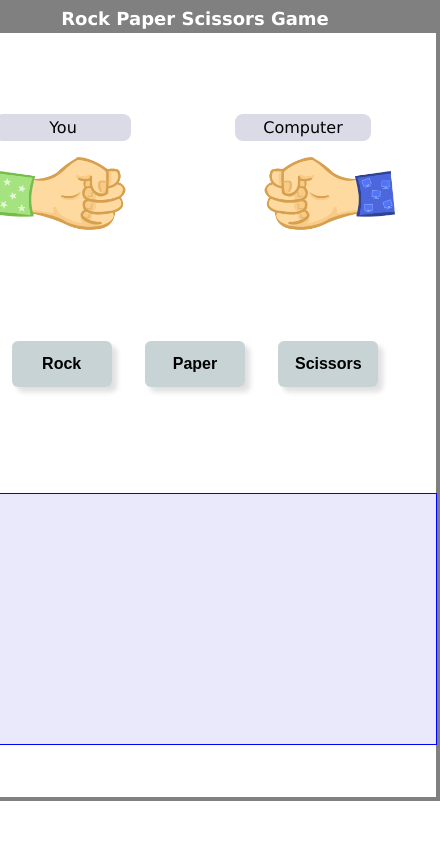
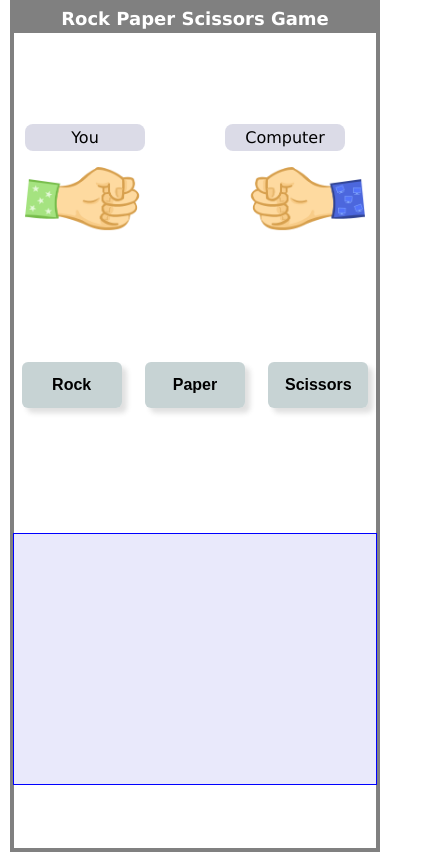
Before and after one commit to jovdim/Rock-Paper-Scissors-Game-Improved-, a plain HTML site: page Rock Paper Scissors Game/index.html in a window 390 px wide. Shown: the whole page, 440 px wide, since content can reach past the window. Drawn offline with Linux system fonts and the light colour scheme.

Commit message:
Update style.css

```diff
--- a/Rock Paper Scissors Game/style.css
+++ b/Rock Paper Scissors Game/style.css
@@ -169,58 +169,8 @@ span {
   opacity: 0;
 }
 
-@media only screen and (max-width: 492px) {
-  .main {
-    width: 482px;
-    height: 94vh;
-    border: gray solid 4px;
-  }
-  .js-stat {
-    width: 482px;
-    justify-content: space-around;
-  }
-  .img-quality {
-    width: 160px;
-  }
-  .status {
-    width: 400px;
-    margin: 0;
-    margin-top: 12px;
-  }
-.css-result{
-  margin-top: 12px;
-}
 
-
-  .js-del-btn,
-  .js-auto-play {
-    padding: 12px 8px;
-    text-align: center;
-    margin-top: 4px;
-  }
-  .child-descriptionTwo {
-    font-size: 14px;
-    display: flex;
-    justify-content: space-around;
-    align-items: center;
-
-  }
-  .main-btn-div{
-    width: 400px;
-    display: flex;
-    justify-content: space-around;
-  }
-  .js-scoring {
-    margin-right: 18px;
-  }
-  .description {
-    justify-content: space-evenly;
-   height: 250px;
-
-  }
-}
-
-@media only screen and (max-width: 370px) {
+@media only screen and (max-width: 400px) {
   .main {
     width: 362px;
     height: 100vh;
```
